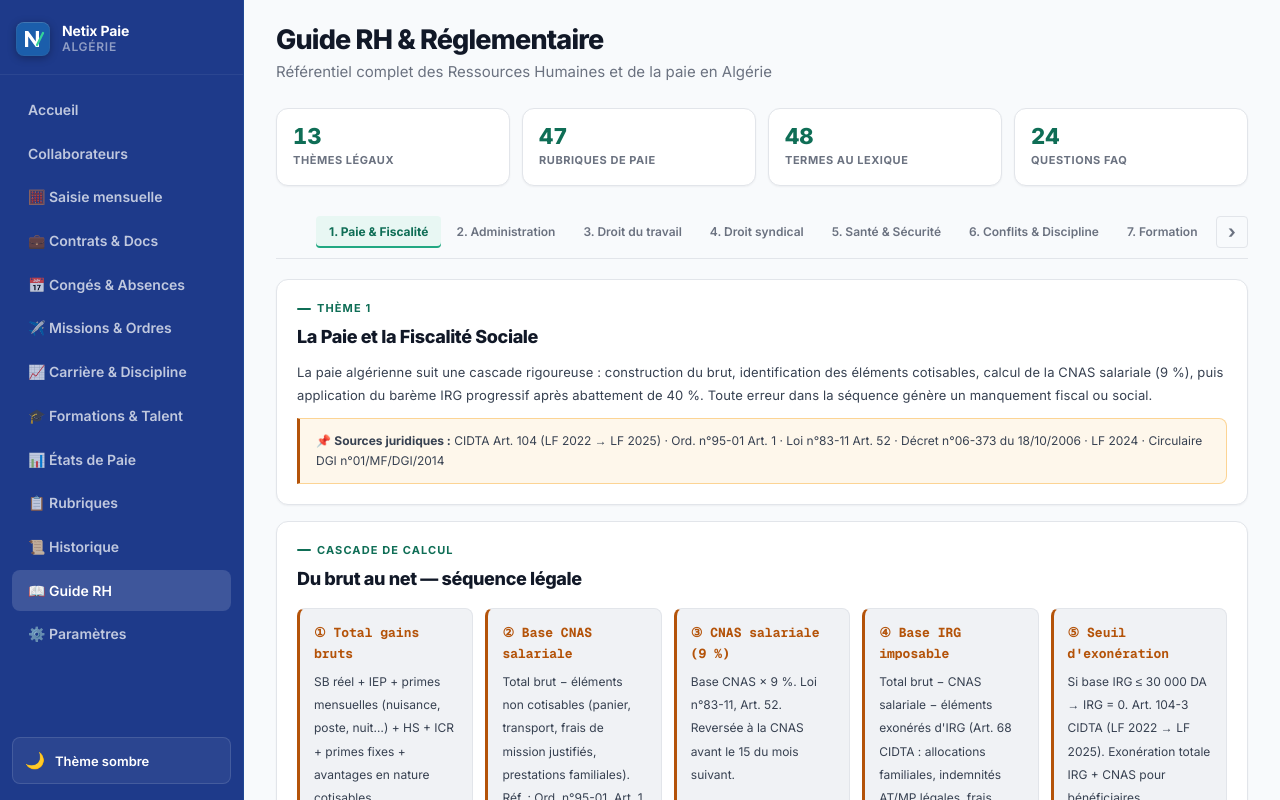
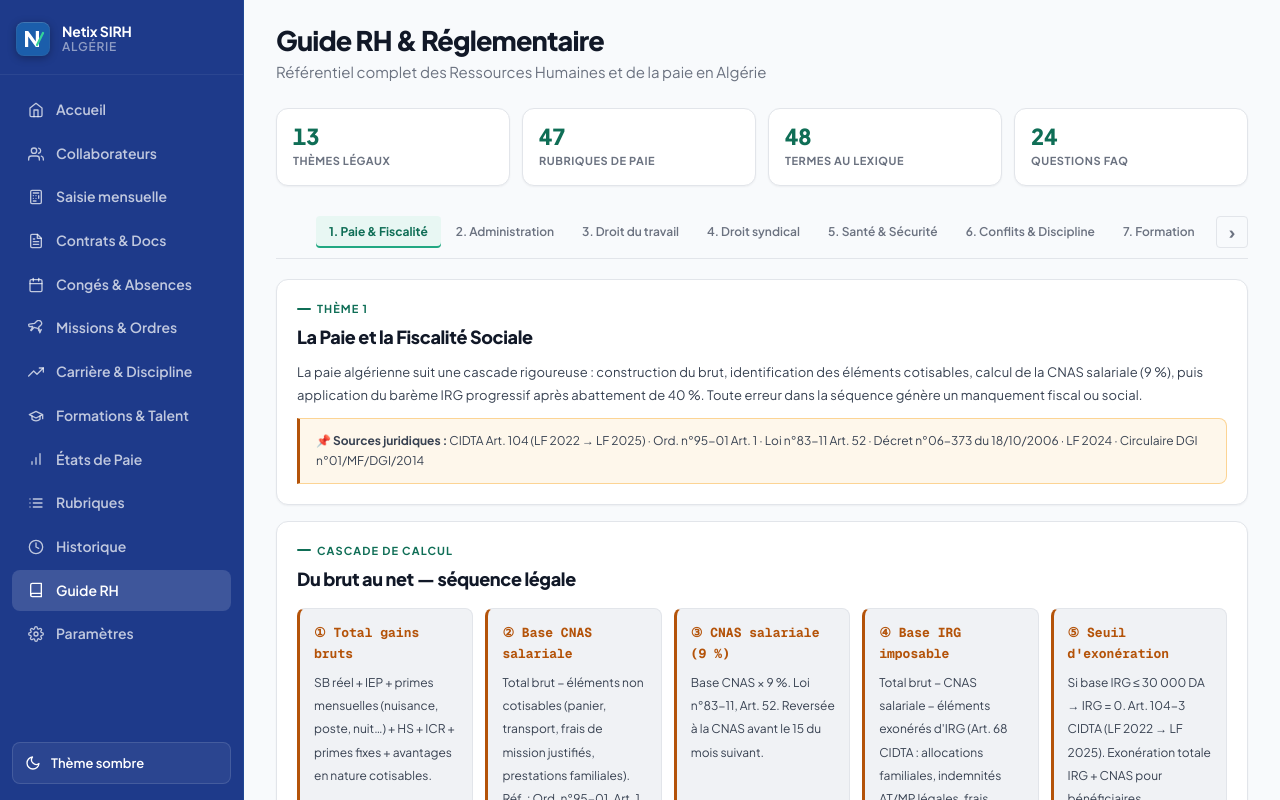
Before and after one commit to kheireddine178/netix-paie, a Next.js app: page /guide in a window 1280 px wide. Shown: the top 800 px of the page. Built offline with nearby package versions, Linux system fonts and the light colour scheme.

Commit message:
ux: apply ui-ux-pro-max improvements - Plus Jakarta Sans font, SVG Lucide icons, hover-card class, reduced-motion support

```diff
--- a/app/globals.css
+++ b/app/globals.css
@@ -87,7 +87,7 @@
   --amber-bg: #fef7eb;
 
   /* Typographie */
-  --font: var(--font-inter), "Segoe UI", -apple-system, BlinkMacSystemFont, "Inter", system-ui, sans-serif;
+  --font: var(--font-jakarta), "Segoe UI", -apple-system, BlinkMacSystemFont, system-ui, sans-serif;
   --font-display: var(--font);
   --mono: var(--font-geist-mono), "Cascadia Code", "Fira Code", Consolas, "Courier New", monospace;
 
@@ -375,7 +375,16 @@ input:focus-visible, select:focus-visible, [tabindex]:focus-visible {
   box-shadow: var(--shsm);
   padding: var(--s5);
 }
-.card-title { font-size: var(--tmd); font-weight: 700; color: var(--text); margin-bottom: var(--s3); }
+
+/* Carte cliquable avec effet de survol premium */
+.hover-card {
+  cursor: pointer;
+  transition: transform 0.18s ease-out, box-shadow 0.18s ease-out;
+}
+.hover-card:hover {
+  transform: translateY(-3px);
+  box-shadow: var(--shmd);
+}
 
 .btn {
   display: inline-flex; align-items: center; justify-content: center; gap: var(--s2);
@@ -394,7 +403,20 @@ input:focus-visible, select:focus-visible, [tabindex]:focus-visible {
 .btn-secondary:hover { background: var(--surface-2); }
 .btn-danger { background: var(--red-100); color: var(--red-700); border-color: var(--red-200); }
 .btn-danger:hover { background: var(--red-200); }
+.btn-ghost { background: transparent; border-color: var(--border); color: var(--text-2); }
+.btn-ghost:hover { background: var(--surface-2); }
 .btn-sm { padding: 6px 12px; font-size: var(--t2xs); }
+.btn-lg { padding: 13px 28px; font-size: var(--tbase); }
+
+.card-title { font-size: var(--tmd); font-weight: 700; color: var(--text); margin-bottom: var(--s3); }
+
+/* Respect les préférences de réduction de mouvement */
+@media (prefers-reduced-motion: reduce) {
+  .hover-card { transition: none; }
+  .hover-card:hover { transform: none; }
+  .btn { transition: background 0.1s; }
+}
+
 
 .badge {
   display: inline-flex; align-items: center; gap: 4px;
--- a/app/layout.tsx
+++ b/app/layout.tsx
@@ -1,10 +1,11 @@
 import type { Metadata } from "next";
-import { Inter, Geist_Mono } from "next/font/google";
+import { Plus_Jakarta_Sans, Geist_Mono } from "next/font/google";
 import "./globals.css";
 
-const inter = Inter({
+const plusJakartaSans = Plus_Jakarta_Sans({
   subsets: ["latin"],
-  variable: "--font-inter",
+  weight: ["300", "400", "500", "600", "700", "800"],
+  variable: "--font-jakarta",
   display: "swap",
 });
 
@@ -15,8 +16,8 @@ const geistMono = Geist_Mono({
 });
 
 export const metadata: Metadata = {
-  title: "Netix Paie",
-  description: "Logiciel de gestion de paie algérienne — conforme CIDTA / LF 2024 / Loi n°90-11.",
+  title: "Netix SIRH — Gestion RH & Paie Algérienne",
+  description: "SIRH complet pour la gestion RH et la paie conforme CIDTA / LF 2024 / Loi n°90-11 en Algérie.",
   icons: {
     icon: "/favicon.svg",
     shortcut: "/favicon.svg",
@@ -42,7 +43,7 @@ export default function RootLayout({
   children: React.ReactNode;
 }>) {
   return (
-    <html lang="fr" className={`h-full antialiased ${inter.variable} ${geistMono.variable}`}>
+    <html lang="fr" className={`h-full antialiased ${plusJakartaSans.variable} ${geistMono.variable}`}>
       <head>
         <script dangerouslySetInnerHTML={{ __html: themeInitScript }} />
       </head>
--- a/components/Sidebar.tsx
+++ b/components/Sidebar.tsx
@@ -5,20 +5,99 @@ import Image from "next/image";
 import { usePathname } from "next/navigation";
 import { useEffect, useState } from "react";
 
+// Lucide-style inline SVG icons (no emoji, consistent 16x16 viewBox)
+const Icons = {
+  home: (
+    <svg width="16" height="16" viewBox="0 0 24 24" fill="none" stroke="currentColor" strokeWidth="2" strokeLinecap="round" strokeLinejoin="round" aria-hidden="true">
+      <path d="M3 9l9-7 9 7v11a2 2 0 0 1-2 2H5a2 2 0 0 1-2-2z"/><polyline points="9 22 9 12 15 12 15 22"/>
+    </svg>
+  ),
+  users: (
+    <svg width="16" height="16" viewBox="0 0 24 24" fill="none" stroke="currentColor" strokeWidth="2" strokeLinecap="round" strokeLinejoin="round" aria-hidden="true">
+      <path d="M17 21v-2a4 4 0 0 0-4-4H5a4 4 0 0 0-4 4v2"/><circle cx="9" cy="7" r="4"/><path d="M23 21v-2a4 4 0 0 0-3-3.87"/><path d="M16 3.13a4 4 0 0 1 0 7.75"/>
+    </svg>
+  ),
+  calculator: (
+    <svg width="16" height="16" viewBox="0 0 24 24" fill="none" stroke="currentColor" strokeWidth="2" strokeLinecap="round" strokeLinejoin="round" aria-hidden="true">
+      <rect x="4" y="2" width="16" height="20" rx="2"/><line x1="8" y1="6" x2="16" y2="6"/><line x1="16" y1="10" x2="16" y2="14"/><line x1="8" y1="10" x2="8" y2="10"/><line x1="12" y1="10" x2="12" y2="10"/><line x1="8" y1="14" x2="8" y2="14"/><line x1="12" y1="14" x2="12" y2="14"/><line x1="8" y1="18" x2="12" y2="18"/>
+    </svg>
+  ),
+  fileText: (
+    <svg width="16" height="16" viewBox="0 0 24 24" fill="none" stroke="currentColor" strokeWidth="2" strokeLinecap="round" strokeLinejoin="round" aria-hidden="true">
+      <path d="M14 2H6a2 2 0 0 0-2 2v16a2 2 0 0 0 2 2h12a2 2 0 0 0 2-2V8z"/><polyline points="14 2 14 8 20 8"/><line x1="16" y1="13" x2="8" y2="13"/><line x1="16" y1="17" x2="8" y2="17"/><polyline points="10 9 9 9 8 9"/>
+    </svg>
+  ),
+  calendar: (
+    <svg width="16" height="16" viewBox="0 0 24 24" fill="none" stroke="currentColor" strokeWidth="2" strokeLinecap="round" strokeLinejoin="round" aria-hidden="true">
+      <rect x="3" y="4" width="18" height="18" rx="2" ry="2"/><line x1="16" y1="2" x2="16" y2="6"/><line x1="8" y1="2" x2="8" y2="6"/><line x1="3" y1="10" x2="21" y2="10"/>
+    </svg>
+  ),
+  plane: (
+    <svg width="16" height="16" viewBox="0 0 24 24" fill="none" stroke="currentColor" strokeWidth="2" strokeLinecap="round" strokeLinejoin="round" aria-hidden="true">
+      <path d="M17.8 19.2 16 11l3.5-3.5C21 6 21 4 19 2c-2-2-4-2-5.5-.5L10 5 1.8 6.2c-.5.1-.9.5-.8 1l.5 2c.1.5.5.9 1 .8L7 9.5 5.4 14 4 15l1 1 1-1.4L9 11l5.5 1.5c.5.1.9.5 1 1l.5 2c.1.5.5.9 1 .8l2-1c.5-.1.9-.5.8-1z"/>
+    </svg>
+  ),
+  trendingUp: (
+    <svg width="16" height="16" viewBox="0 0 24 24" fill="none" stroke="currentColor" strokeWidth="2" strokeLinecap="round" strokeLinejoin="round" aria-hidden="true">
+      <polyline points="23 6 13.5 15.5 8.5 10.5 1 18"/><polyline points="17 6 23 6 23 12"/>
+    </svg>
+  ),
+  graduation: (
+    <svg width="16" height="16" viewBox="0 0 24 24" fill="none" stroke="currentColor" strokeWidth="2" strokeLinecap="round" strokeLinejoin="round" aria-hidden="true">
+      <path d="M22 10v6M2 10l10-5 10 5-10 5z"/><path d="M6 12v5c3 3 9 3 12 0v-5"/>
+    </svg>
+  ),
+  barChart: (
+    <svg width="16" height="16" viewBox="0 0 24 24" fill="none" stroke="currentColor" strokeWidth="2" strokeLinecap="round" strokeLinejoin="round" aria-hidden="true">
+      <line x1="12" y1="20" x2="12" y2="10"/><line x1="18" y1="20" x2="18" y2="4"/><line x1="6" y1="20" x2="6" y2="16"/>
+    </svg>
+  ),
+  list: (
+    <svg width="16" height="16" viewBox="0 0 24 24" fill="none" stroke="currentColor" strokeWidth="2" strokeLinecap="round" strokeLinejoin="round" aria-hidden="true">
+      <line x1="8" y1="6" x2="21" y2="6"/><line x1="8" y1="12" x2="21" y2="12"/><line x1="8" y1="18" x2="21" y2="18"/><line x1="3" y1="6" x2="3.01" y2="6"/><line x1="3" y1="12" x2="3.01" y2="12"/><line x1="3" y1="18" x2="3.01" y2="18"/>
+    </svg>
+  ),
+  clock: (
+    <svg width="16" height="16" viewBox="0 0 24 24" fill="none" stroke="currentColor" strokeWidth="2" strokeLinecap="round" strokeLinejoin="round" aria-hidden="true">
+      <circle cx="12" cy="12" r="10"/><polyline points="12 6 12 12 16 14"/>
+    </svg>
+  ),
+  book: (
+    <svg width="16" height="16" viewBox="0 0 24 24" fill="none" stroke="currentColor" strokeWidth="2" strokeLinecap="round" strokeLinejoin="round" aria-hidden="true">
+      <path d="M4 19.5A2.5 2.5 0 0 1 6.5 17H20"/><path d="M6.5 2H20v20H6.5A2.5 2.5 0 0 1 4 19.5v-15A2.5 2.5 0 0 1 6.5 2z"/>
+    </svg>
+  ),
+  settings: (
+    <svg width="16" height="16" viewBox="0 0 24 24" fill="none" stroke="currentColor" strokeWidth="2" strokeLinecap="round" strokeLinejoin="round" aria-hidden="true">
+      <circle cx="12" cy="12" r="3"/><path d="M19.4 15a1.65 1.65 0 0 0 .33 1.82l.06.06a2 2 0 0 1-2.83 2.83l-.06-.06a1.65 1.65 0 0 0-1.82-.33 1.65 1.65 0 0 0-1 1.51V21a2 2 0 0 1-4 0v-.09A1.65 1.65 0 0 0 9 19.4a1.65 1.65 0 0 0-1.82.33l-.06.06a2 2 0 0 1-2.83-2.83l.06-.06A1.65 1.65 0 0 0 4.68 15a1.65 1.65 0 0 0-1.51-1H3a2 2 0 0 1 0-4h.09A1.65 1.65 0 0 0 4.6 9a1.65 1.65 0 0 0-.33-1.82l-.06-.06a2 2 0 0 1 2.83-2.83l.06.06A1.65 1.65 0 0 0 9 4.68a1.65 1.65 0 0 0 1-1.51V3a2 2 0 0 1 4 0v.09a1.65 1.65 0 0 0 1 1.51 1.65 1.65 0 0 0 1.82-.33l.06-.06a2 2 0 0 1 2.83 2.83l-.06.06A1.65 1.65 0 0 0 19.4 9a1.65 1.65 0 0 0 1.51 1H21a2 2 0 0 1 0 4h-.09a1.65 1.65 0 0 0-1.51 1z"/>
+    </svg>
+  ),
+  sun: (
+    <svg width="16" height="16" viewBox="0 0 24 24" fill="none" stroke="currentColor" strokeWidth="2" strokeLinecap="round" strokeLinejoin="round" aria-hidden="true">
+      <circle cx="12" cy="12" r="5"/><line x1="12" y1="1" x2="12" y2="3"/><line x1="12" y1="21" x2="12" y2="23"/><line x1="4.22" y1="4.22" x2="5.64" y2="5.64"/><line x1="18.36" y1="18.36" x2="19.78" y2="19.78"/><line x1="1" y1="12" x2="3" y2="12"/><line x1="21" y1="12" x2="23" y2="12"/><line x1="4.22" y1="19.78" x2="5.64" y2="18.36"/><line x1="18.36" y1="5.64" x2="19.78" y2="4.22"/>
+    </svg>
+  ),
+  moon: (
+    <svg width="16" height="16" viewBox="0 0 24 24" fill="none" stroke="currentColor" strokeWidth="2" strokeLinecap="round" strokeLinejoin="round" aria-hidden="true">
+      <path d="M21 12.79A9 9 0 1 1 11.21 3 7 7 0 0 0 21 12.79z"/>
+    </svg>
+  ),
+};
+
 const NAV_ITEMS = [
-  { href: "/dashboard", label: "Accueil" },
-  { href: "/salaries", label: "Collaborateurs" },
-  { href: "/saisie", label: "🧮 Saisie mensuelle" },
-  { href: "/contrats", label: "💼 Contrats & Docs" },
-  { href: "/conges", label: "📅 Congés & Absences" },
-  { href: "/missions", label: "✈️ Missions & Ordres" },
-  { href: "/carriere", label: "📈 Carrière & Discipline" },
-  { href: "/formations", label: "🎓 Formations & Talent" },
-  { href: "/rapports", label: "📊 États de Paie" },
-  { href: "/rubriques", label: "📋 Rubriques" },
-  { href: "/historique", label: "📜 Historique" },
-  { href: "/guide", label: "📖 Guide RH" },
-  { href: "/parametres", label: "⚙️ Paramètres" },
+  { href: "/dashboard",  label: "Accueil",              icon: Icons.home },
+  { href: "/salaries",   label: "Collaborateurs",        icon: Icons.users },
+  { href: "/saisie",     label: "Saisie mensuelle",      icon: Icons.calculator },
+  { href: "/contrats",   label: "Contrats & Docs",       icon: Icons.fileText },
+  { href: "/conges",     label: "Congés & Absences",     icon: Icons.calendar },
+  { href: "/missions",   label: "Missions & Ordres",     icon: Icons.plane },
+  { href: "/carriere",   label: "Carrière & Discipline", icon: Icons.trendingUp },
+  { href: "/formations", label: "Formations & Talent",   icon: Icons.graduation },
+  { href: "/rapports",   label: "États de Paie",         icon: Icons.barChart },
+  { href: "/rubriques",  label: "Rubriques",             icon: Icons.list },
+  { href: "/historique", label: "Historique",            icon: Icons.clock },
+  { href: "/guide",      label: "Guide RH",              icon: Icons.book },
+  { href: "/parametres", label: "Paramètres",            icon: Icons.settings },
 ];
 
 export default function Sidebar() {
@@ -44,7 +123,7 @@ export default function Sidebar() {
           <Image src="/logo-icon.svg" alt="Netix" width={32} height={32} priority />
         </div>
         <div className="brand-text">
-          <strong>Netix Paie</strong>
+          <strong>Netix SIRH</strong>
           <span>Algérie</span>
         </div>
       </Link>
@@ -56,8 +135,9 @@ export default function Sidebar() {
               ? pathname === "/"
               : pathname === item.href || pathname.startsWith(item.href + "/");
           return (
-            <Link key={item.href} href={item.href} className={`nav-link${isActive ? " active" : ""}`}>
-              {item.label}
+            <Link key={item.href} href={item.href} className={`nav-link${isActive ? " active" : ""}`} aria-label={item.label}>
+              {item.icon}
+              <span>{item.label}</span>
             </Link>
           );
         })}
@@ -83,7 +163,7 @@ export default function Sidebar() {
           cursor: "pointer",
         }}
       >
-        <span style={{ fontSize: "16px" }}>{theme === "dark" ? "☀️" : "🌙"}</span>
+        {theme === "dark" ? Icons.sun : Icons.moon}
         <span className="theme-label">{theme === "dark" ? "Thème clair" : "Thème sombre"}</span>
       </button>
     </aside>
```
